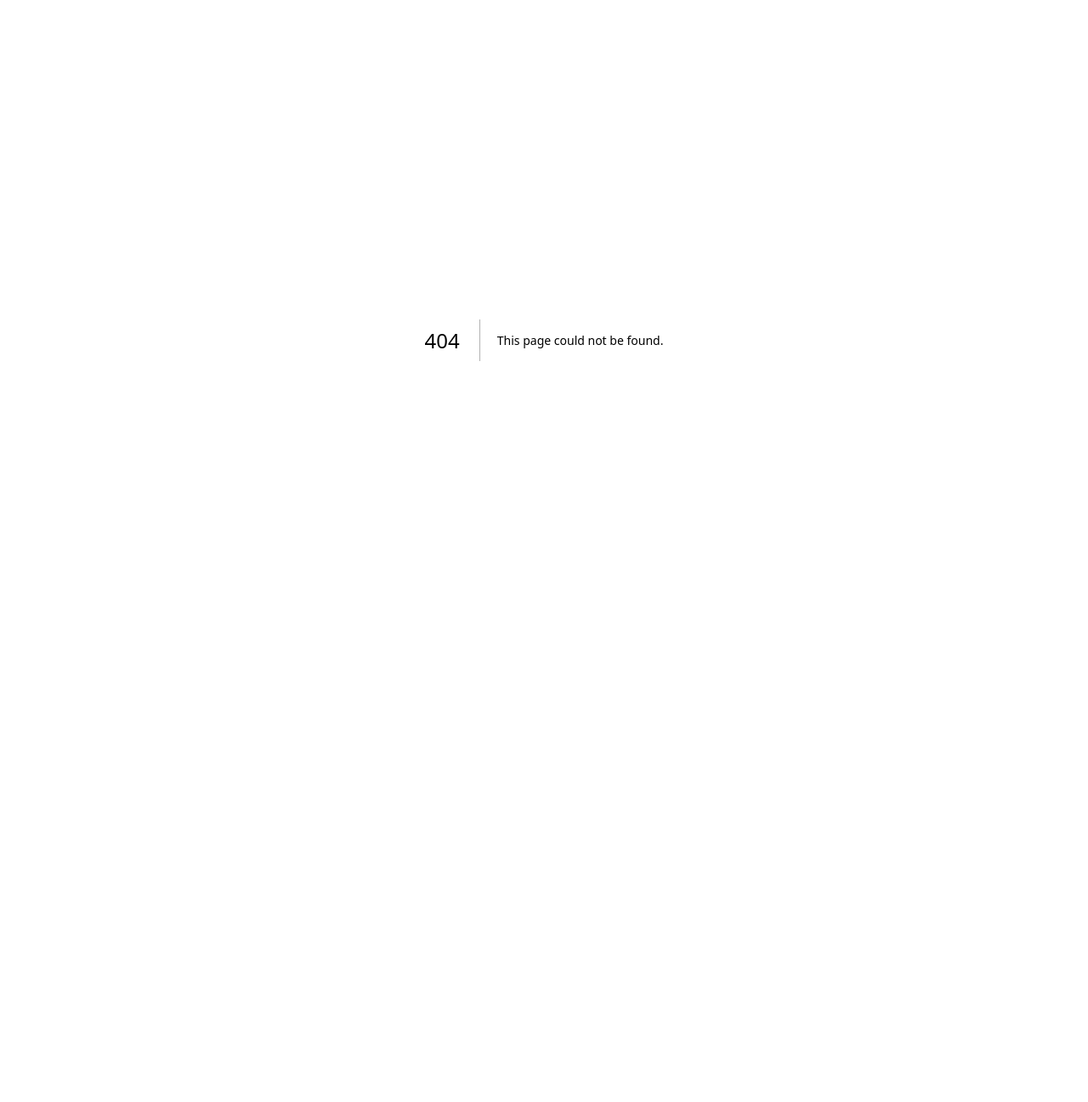
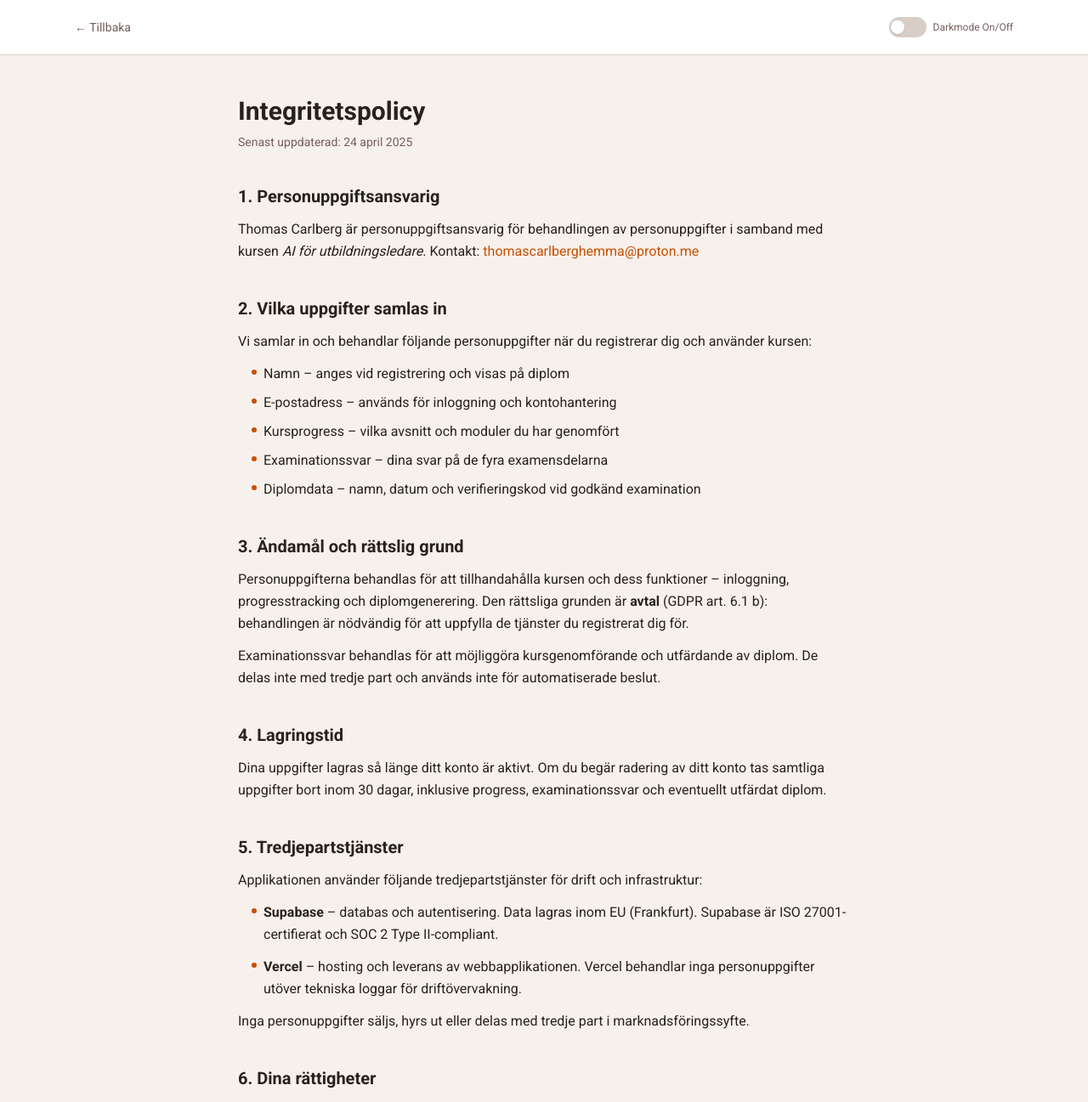
Before and after one commit to thomaspomas/ai-kurs-kyh, a Next.js app: page /integritetspolicy in a window 1280 px wide. Before the commit this address had no page. Shown: the top 1297 px of the page at 85% size. Before the commit the page ends 800 px from the top, so only its background shows below. Built offline with nearby package versions, Linux system fonts and the light colour scheme.

Commit message:
Replace KYH with Thomas Carlberg in footer, add privacy policy page

```diff
--- /dev/null
+++ b/app/integritetspolicy/page.tsx
@@ -0,0 +1,172 @@
+import Link from 'next/link'
+import { Footer } from '@/components/layout/Footer'
+import { ThemeToggle } from '@/components/layout/ThemeToggle'
+
+export const metadata = {
+  title: 'Integritetspolicy – AI för utbildningsledare',
+}
+
+export default function IntegritetspolicyPage() {
+  return (
+    <div className="flex flex-col min-h-screen bg-surface">
+      {/* Header */}
+      <header className="bg-surface-card border-b border-border">
+        <div className="max-w-6xl mx-auto px-4 sm:px-6 h-16 flex items-center justify-between">
+          <Link href="/" className="text-sm text-content-muted hover:text-primary transition-colors">
+            ← Tillbaka
+          </Link>
+          <div className="flex items-center gap-2">
+            <ThemeToggle />
+            <span className="text-xs text-content-muted select-none">Darkmode On/Off</span>
+          </div>
+        </div>
+      </header>
+
+      <main className="flex-1 max-w-3xl mx-auto w-full px-4 sm:px-6 py-12">
+        <h1 className="text-3xl font-bold text-content mb-2">Integritetspolicy</h1>
+        <p className="text-content-muted text-sm mb-10">
+          Senast uppdaterad: 24 april 2025
+        </p>
+
+        <div className="space-y-10 text-content leading-relaxed">
+
+          <section>
+            <h2 className="text-xl font-bold text-content mb-3">1. Personuppgiftsansvarig</h2>
+            <p>
+              Thomas Carlberg är personuppgiftsansvarig för behandlingen av personuppgifter i
+              samband med kursen <em>AI för utbildningsledare</em>. Kontakt:{' '}
+              <a
+                href="mailto:thomascarlberghemma@proton.me"
+                className="text-primary hover:underline"
+              >
+                thomascarlberghemma@proton.me
+              </a>
+            </p>
+          </section>
+
+          <section>
+            <h2 className="text-xl font-bold text-content mb-3">2. Vilka uppgifter samlas in</h2>
+            <p className="mb-3">
+              Vi samlar in och behandlar följande personuppgifter när du registrerar dig och
+              använder kursen:
+            </p>
+            <ul className="space-y-2 ml-4">
+              {[
+                'Namn – anges vid registrering och visas på diplom',
+                'E-postadress – används för inloggning och kontohantering',
+                'Kursprogress – vilka avsnitt och moduler du har genomfört',
+                'Examinationssvar – dina svar på de fyra examensdelarna',
+                'Diplomdata – namn, datum och verifieringskod vid godkänd examination',
+              ].map((item) => (
+                <li key={item} className="flex items-start gap-2">
+                  <span className="mt-2 shrink-0 w-1.5 h-1.5 rounded-full bg-primary" />
+                  <span>{item}</span>
+                </li>
+              ))}
+            </ul>
+          </section>
+
+          <section>
+            <h2 className="text-xl font-bold text-content mb-3">3. Ändamål och rättslig grund</h2>
+            <div className="space-y-3">
+              <p>
+                Personuppgifterna behandlas för att tillhandahålla kursen och dess funktioner –
+                inloggning, progresstracking och diplomgenerering. Den rättsliga grunden är{' '}
+                <strong>avtal</strong> (GDPR art. 6.1 b): behandlingen är nödvändig för att
+                uppfylla de tjänster du registrerat dig för.
+              </p>
+              <p>
+                Examinationssvar behandlas för att möjliggöra kursgenomförande och utfärdande av
+                diplom. De delas inte med tredje part och används inte för automatiserade beslut.
+              </p>
+            </div>
+          </section>
+
+          <section>
+            <h2 className="text-xl font-bold text-content mb-3">4. Lagringstid</h2>
+            <p>
+              Dina uppgifter lagras så länge ditt konto är aktivt. Om du begär radering av ditt
+              konto tas samtliga uppgifter bort inom 30 dagar, inklusive progress, examinationssvar
+              och eventuellt utfärdat diplom.
+            </p>
+          </section>
+
+          <section>
+            <h2 className="text-xl font-bold text-content mb-3">5. Tredjepartstjänster</h2>
+            <p className="mb-3">
+              Applikationen använder följande tredjepartstjänster för drift och infrastruktur:
+            </p>
+            <ul className="space-y-3 ml-4">
+              <li className="flex items-start gap-2">
+                <span className="mt-2 shrink-0 w-1.5 h-1.5 rounded-full bg-primary" />
+                <span>
+                  <strong>Supabase</strong> – databas och autentisering. Data lagras inom EU
+                  (Frankfurt). Supabase är ISO 27001-certifierat och SOC 2 Type II-compliant.
+                </span>
+              </li>
+              <li className="flex items-start gap-2">
+                <span className="mt-2 shrink-0 w-1.5 h-1.5 rounded-full bg-primary" />
+                <span>
+                  <strong>Vercel</strong> – hosting och leverans av webbapplikationen. Vercel
+                  behandlar inga personuppgifter utöver tekniska loggar för driftövervakning.
+                </span>
+              </li>
+            </ul>
+            <p className="mt-3">
+              Inga personuppgifter säljs, hyrs ut eller delas med tredje part i
+              marknadsföringssyfte.
+            </p>
+          </section>
+
+          <section>
+            <h2 className="text-xl font-bold text-content mb-3">6. Dina rättigheter</h2>
+            <p className="mb-3">
+              Enligt GDPR har du rätt att:
+            </p>
+            <ul className="space-y-2 ml-4">
+              {[
+                'Få tillgång till de uppgifter vi lagrar om dig (registerutdrag)',
+                'Begära rättelse av felaktiga uppgifter',
+                'Begära radering av dina uppgifter ("rätten att bli glömd")',
+                'Invända mot eller begränsa behandling av dina uppgifter',
+                'Få dina uppgifter i ett portabelt format (dataportabilitet)',
+                'Inge klagomål till Integritetsskyddsmyndigheten (IMY) om du anser att behandlingen bryter mot GDPR',
+              ].map((item) => (
+                <li key={item} className="flex items-start gap-2">
+                  <span className="mt-2 shrink-0 w-1.5 h-1.5 rounded-full bg-secondary" />
+                  <span>{item}</span>
+                </li>
+              ))}
+            </ul>
+            <p className="mt-3">
+              För att utöva dina rättigheter, kontakta:{' '}
+              <a href="mailto:thomascarlberghemma@proton.me" className="text-primary hover:underline">
+                thomascarlberghemma@proton.me
+              </a>
+            </p>
+          </section>
+
+          <section>
+            <h2 className="text-xl font-bold text-content mb-3">7. Cookies och lokal lagring</h2>
+            <p>
+              Applikationen använder sessionskakor för autentisering (nödvändiga för inloggning)
+              samt localStorage för att komma ihåg ditt valda tema (ljust/mörkt läge). Inga
+              spårnings- eller marknadsföringscookies används.
+            </p>
+          </section>
+
+          <section>
+            <h2 className="text-xl font-bold text-content mb-3">8. Ändringar i policyn</h2>
+            <p>
+              Vid väsentliga ändringar i denna policy informeras registrerade användare via
+              e-post. Datum för senaste uppdatering framgår alltid överst på denna sida.
+            </p>
+          </section>
+
+        </div>
+      </main>
+
+      <Footer />
+    </div>
+  )
+}
--- a/components/layout/Footer.tsx
+++ b/components/layout/Footer.tsx
@@ -1,9 +1,16 @@
+import Link from 'next/link'
+
 export function Footer() {
   return (
     <footer className="mt-auto border-t border-border bg-surface-card">
       <div className="max-w-6xl mx-auto px-4 sm:px-6 py-6 flex flex-col sm:flex-row items-center justify-between gap-3 text-sm text-content-muted">
-        <span>AI för utbildningsledare – KYH 2025</span>
-        <span>Version 1.0</span>
+        <span>AI för utbildningsledare – Thomas Carlberg 2025</span>
+        <div className="flex items-center gap-4">
+          <Link href="/integritetspolicy" className="hover:text-primary transition-colors">
+            Integritetspolicy
+          </Link>
+          <span>Version 1.0</span>
+        </div>
       </div>
     </footer>
   )
```
